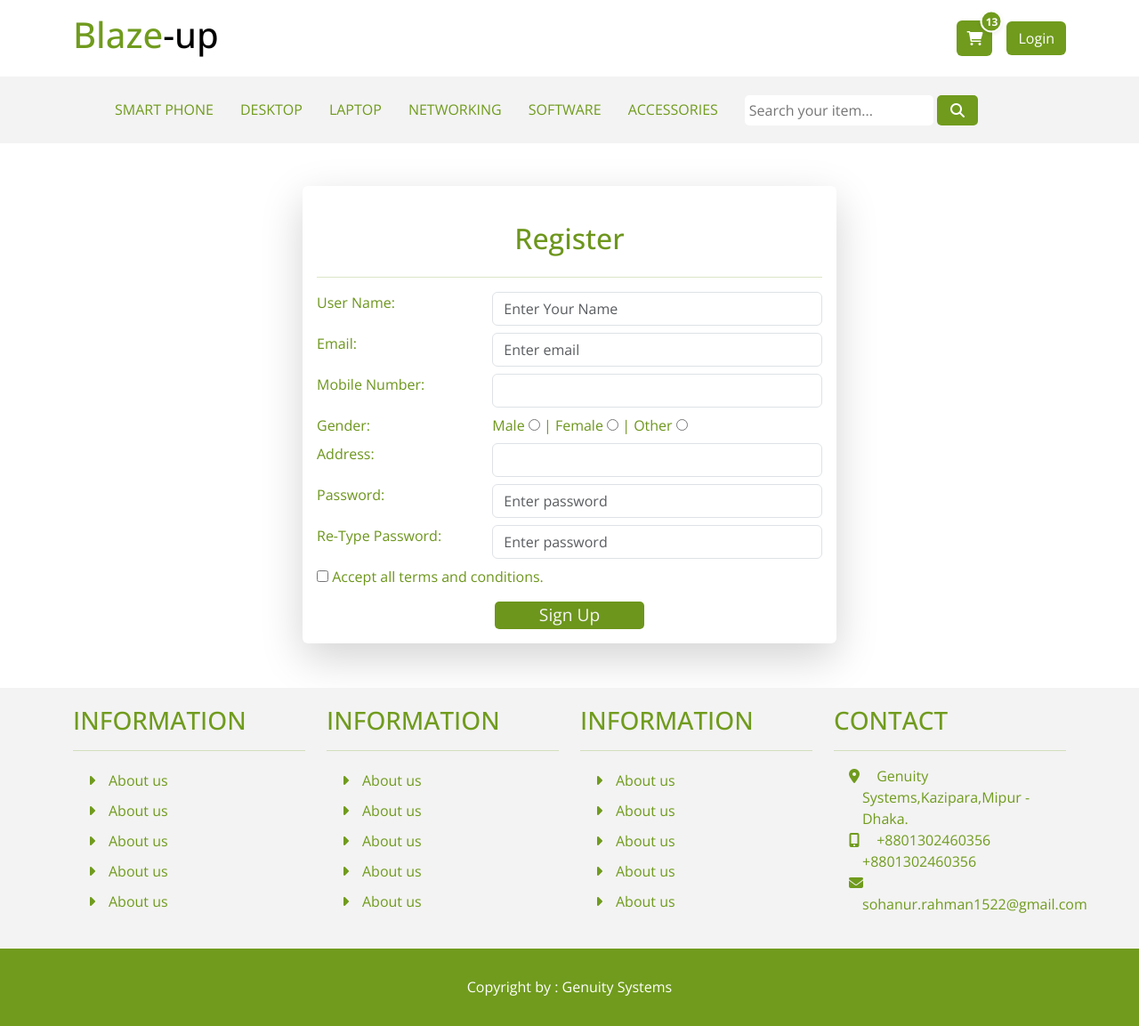
After one commit to SR-Sohan/blaze-up, a PHP site: page /registrantion.php in a window 1280 px wide. The commit adds this page. Shown: the whole page at 89% size. Run offline with PHP 8.4, Linux system fonts and the light colour scheme.

Commit message:
login register and single page

```diff
--- a/assets/css/style.css
+++ b/assets/css/style.css
@@ -269,3 +269,64 @@
  .category-list li:hover a{
    color: #709b1d;
  }
+
+  /*
+***************************
+     single Products page
+***************************
+ */
+
+   /*
+=========================
+        single CSS
+=========================
+ */
+
+ .mainimg {
+   box-shadow: 0 4px 8px 0 rgba(0, 0, 0, 0.2), 0 6px 20px 0 rgba(0, 0, 0, 0.19);
+   object-fit: fill;
+}
+
+.subimg {
+   object-fit: fill;
+   filter: blur(3px);
+}
+
+.subimg:hover {
+   object-fit: fill;
+   filter: blur(0px);
+   transition: .5s;
+}
+
+.color-bg {
+   background-color: rgb(109, 150, 28) !important;
+   color: whitesmoke;
+   box-shadow: 5px 8px 10px rgb(190, 200, 170);
+}
+
+.lefticon {
+   position: absolute;
+   top: 45%;
+   z-index: 1;
+}
+
+  /*
+***************************
+     Login page
+***************************
+ */
+
+ #registration {
+   width: 600px;
+   color: rgb(109, 150, 28);
+}
+
+#submit {
+   font-size: larger;
+   padding-left: 50px;
+   padding-right: 50px;
+   background-color: rgb(109, 150, 28);
+   border: 0px;
+   border-radius: 5px;
+   color: whitesmoke;
+}
--- a/assets/js/main.js
+++ b/assets/js/main.js
@@ -0,0 +1,16 @@
+// Single products js
+let limg = document.getElementById("limg");
+let simg = document.getElementsByClassName("subimg");
+
+simg[0].onclick = function () {
+  limg.src = simg[0].src;
+  simg[0].style.filter = "blur(0px)";
+};
+simg[1].onclick = function () {
+  limg.src = simg[1].src;
+  simg[1].style.filter = "blur(0px)";
+};
+simg[2].onclick = function () {
+  limg.src = simg[0].src;
+  simg[2].style.filter = "blur(0px)";
+};
--- /dev/null
+++ b/registrantion.php
@@ -0,0 +1,107 @@
+<?php require "inc/header.php" ?>
+    <div class="shadow-lg mt-5 p-3 mx-auto mb-5 rounded" id="registration">
+        <form class="form-horizontal  mx-auto" method="post">
+            <h2 class="text-center my-4">Register</h2>
+            <hr>
+            <div class="form-group row mb-2">
+                <label class="control-label col-sm-4" for="name">User Name:</label>
+                <div class="col-sm">
+                    <input type="text" class="form-control" id="name" placeholder="Enter Your Name" name="name" autocomplete="off" required>
+                    <div class="spanf" id="nameerror"></div>
+                </div>
+            </div>
+
+            <div class="form-group row mb-2">
+                <label class="control-label col-sm-4" for="email">Email:</label>
+                <div class="col-sm">
+                    <input type="email" class="form-control" id="email" placeholder="Enter email" name="email" required>
+                    <div class="spanf" id="emailerror"></div>
+                </div>
+            </div>
+
+
+            <div class="form-group row mb-2">
+                <label class="control-label col-sm-4" for="number">Mobile Number:</label>
+                <div class="col-sm">
+                    <input class="form-control" type="number" name="mobile" id="number" required>
+                </div>
+            </div>
+            <div class="form-group row mb-2">
+                <label class="control-label col-sm-4" for="number">Gender:</label>
+                <div class="col-sm">
+                    Male <input class="" type="radio" value="Male" name="gender" id="genderm" required> |
+                    Female <input class="" type="radio" value="Female" name="gender" id="genderf" required> |
+                    Other <input class="" type="radio" value="Other" name="gender" id="gendero" required>
+                </div>
+            </div>
+            <div class="form-group row mb-2">
+                <label class="control-label col-sm-4" for="number">Address:</label>
+                <div class="col-sm">
+                    <input class="form-control" type="text" name="address" id="address" required>
+                </div>
+            </div>
+            <div class="form-group row mb-2">
+                <label class="control-label col-sm-4" for="pwd">Password:</label>
+                <div class="col-sm">
+                    <input type="password" class="form-control" id="pass" placeholder="Enter password" name="pwd" required>
+                    <div class="spanf" id="passerror"></div>
+                </div>
+            </div>
+            <div class="form-group row mb-2">
+                <label class="control-label col-sm-4" for="rpass">Re-Type Password:</label>
+                <div class="col-sm">
+                    <input type="password" autocomplete="off" class="form-control" id="rpass" placeholder="Enter password" name="rpwd" required>
+                    <div class="spanf" id="rpasserror"></div>
+                </div>
+            </div>
+            <div class="form-group mb-2">
+                <div class="col-sm-offset-2 col-sm-10">
+                    <div class="checkbox">
+                        <label><input type="checkbox" class="check" name="remember" required> Accept all terms
+                            and
+                            conditions.</label>
+                    </div>
+                </div>
+            </div>
+            <div class="form-group mt-3">
+                <div class="col-sm-offset-2 col-sm-10 mx-auto px-3 text-center">
+                    <input id="submit" class="bg-outline-primary" name="submit" type="submit" value="Sign Up">
+                    <!-- <button onclick="emailCheck()" type="button" class="btn btn-default bg-primary px-4">Submit</button> -->
+                </div>
+            </div>
+        </form>
+
+       <?php
+    //    include 'connection.php';
+
+    //    if (isset($_POST['submit'])) {
+    //        $name = $_POST['name'];
+    //        $email = $_POST['email'];
+    //        $mobile = $_POST['mobile'];
+    //        $gender = $_POST['gender'];
+    //        $address = $_POST['address'];
+    //        $pass = $_POST['pwd'];
+    //        $rpwd = $_POST['rpwd'];
+    //        $password = password_hash($pass, PASSWORD_DEFAULT);
+
+
+    //        $sql = "insert into `regs1` (name,email,mobile,gender,address,password) values('$name','$email',$mobile,'$gender','$address','$password')";
+    //     //    echo $sql;
+    //     //    exit;
+    //        $result = $con->query($sql);
+    //        if ($result) {
+    //            echo "data inserted";
+    //        } else {
+    //         echo "data Not inserted";
+    //        }
+    //     //    if($pass !==$rpwd){
+    //     //     false;
+    //     //    }else{
+    //     //     true;
+    //     //    }
+    //    }
+       ?>
+
+    </div>
+
+    <?php require_once('inc/footer.php') ?>
```
Also changed, not shown: login.php (added, +64 -0 lines), single-product.php (+50 -0 lines), assets/image/macbook-air-01-500x500 (1).jpg (added), assets/image/macbook-air-01-500x500.jpg (added), assets/image/macbook-air-gold-500x500.jpg (added), assets/image/zenbook-14-0001-500x500.jpg (added).
